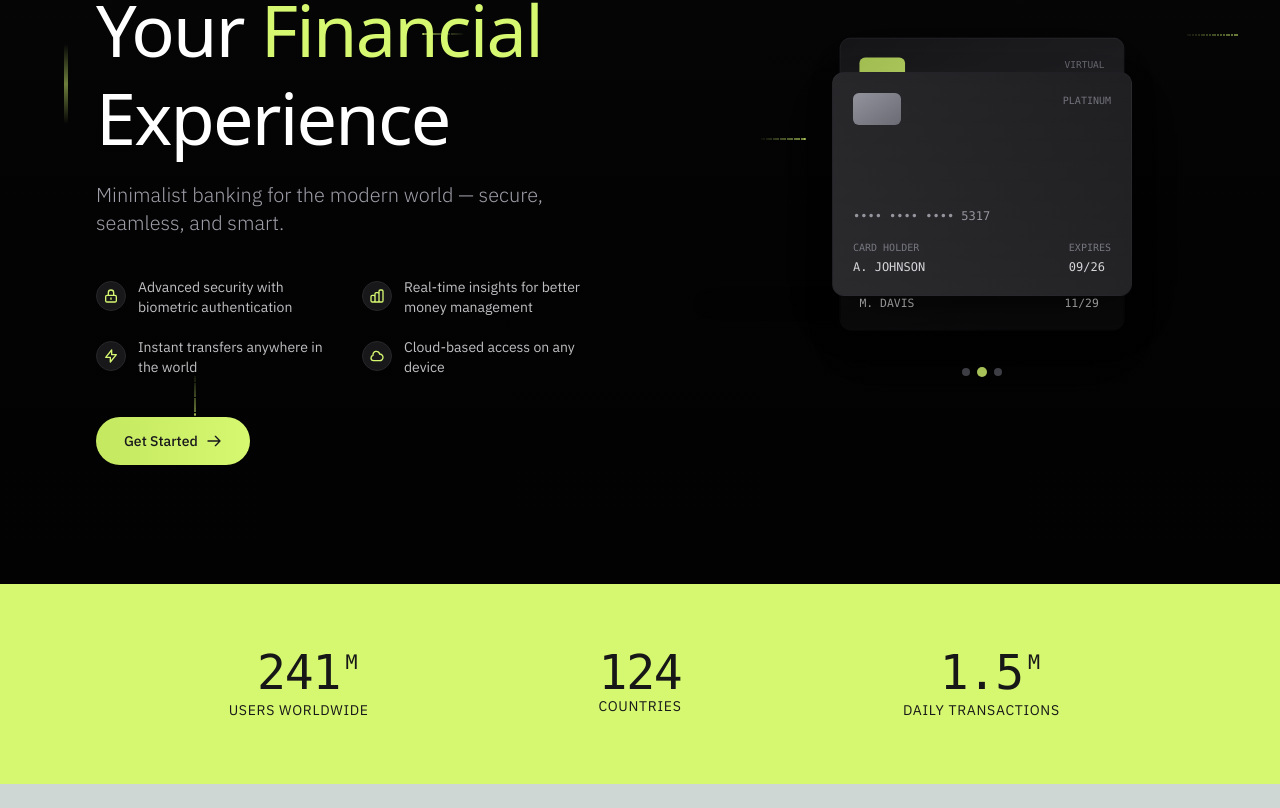
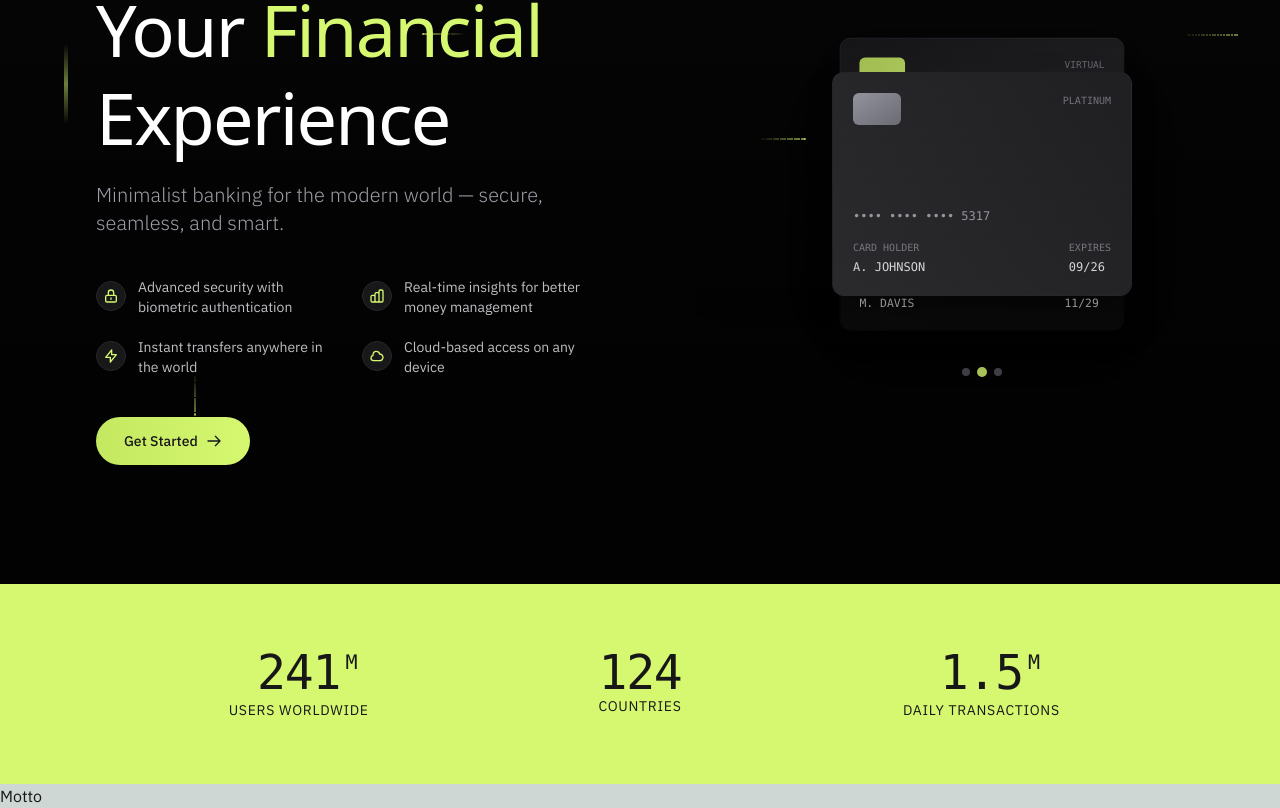
Before and after one commit to Sansarista/banksan, a Next.js app: page / in a window 1280 px wide. Shown: the part 216-1024 px from the top of the page. Before the commit the page ends 1000 px from the top, so only its background shows below. Built offline with nearby package versions, Linux system fonts and the light colour scheme.

Commit message:
Update: Motto section added to Main Page

```diff
--- a/src/app/page.tsx
+++ b/src/app/page.tsx
@@ -1,11 +1,12 @@
 import Hero from "@/components/sections/Hero"
 import Stats from "@/components/sections/Stats"
-
+import Motto from "@/components/sections/Motto"
 export default function Home() {
   return (
     <>
           <Hero/>
           <Stats/>
+          <Motto/>
     </>
   )
 }
```
